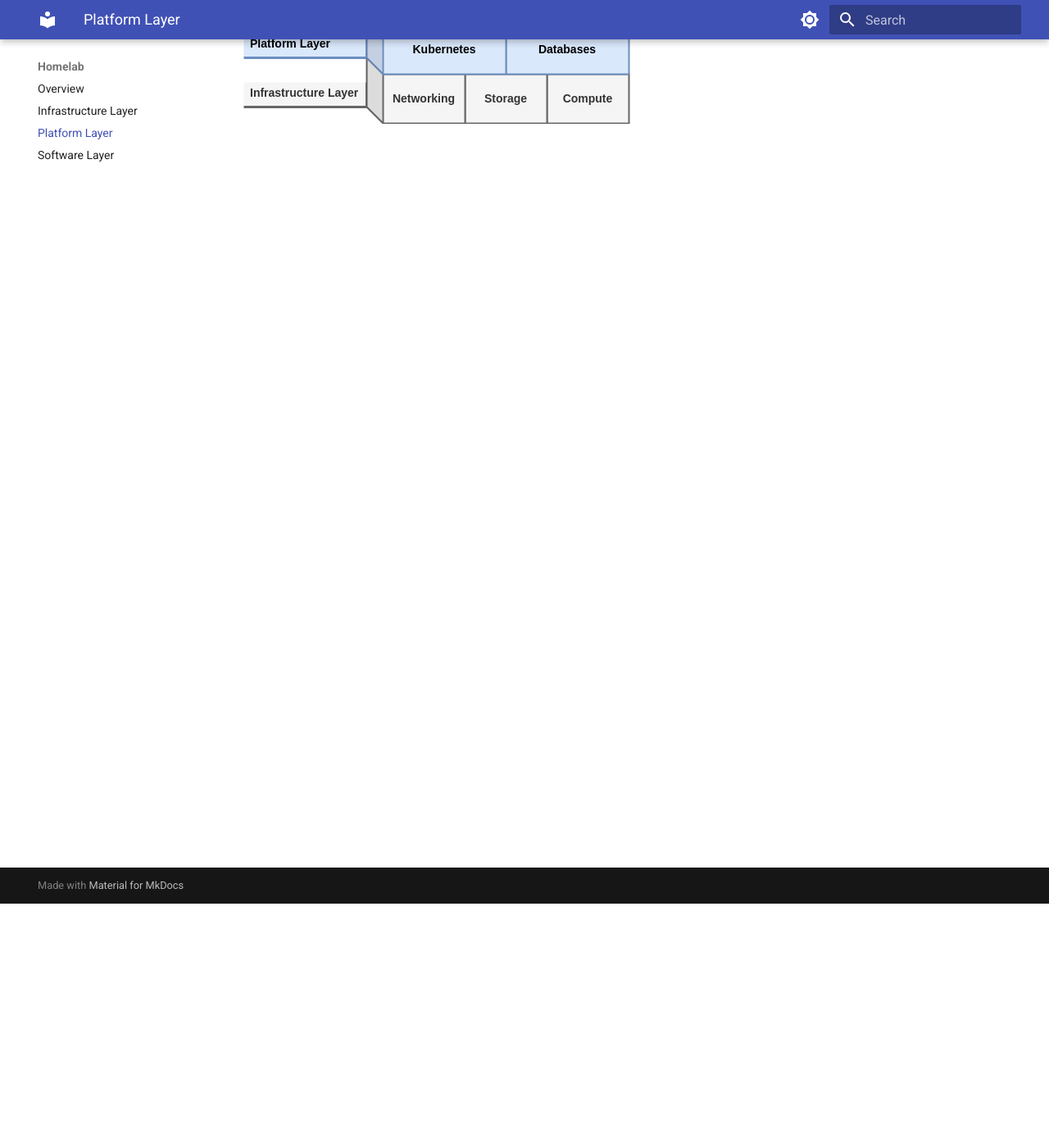
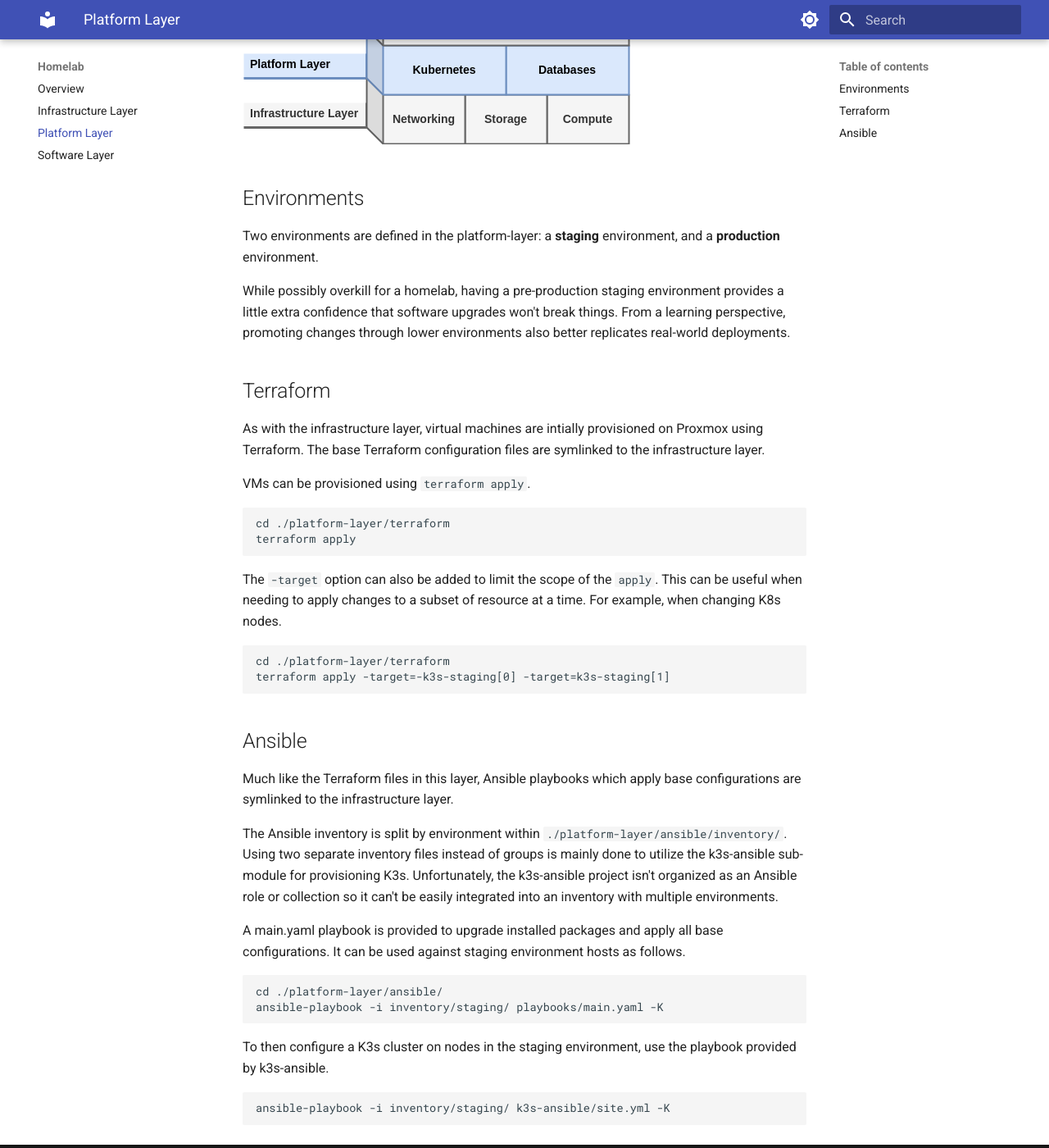
Before and after one commit to bcbrookman/homelab, an MkDocs documentation site: the page built from docs/platform-layer.md, in a window 1280 px wide and 1400 px high, scrolled down 298 px. Shown: the whole window at 82% size. Built offline with MkDocs 1.6.1 and Material for MkDocs 9.7.7, drawn with Linux system fonts in a browser that asks for light colours; some of the changed text lies outside the part shown.

Commit message:
Add documentation for pf-layer

````diff
--- a/docs/platform-layer.md
+++ b/docs/platform-layer.md
@@ -1,5 +1,48 @@
 # Platform Layer
 
-This layer provides the environment and runtimes which applications and services are deployed on.
+This layer provides the environment and runtimes which applications and services are deployed on. In other words, it provides the Kubernetes clusters and database management systems consumed by the software layer.
 
 ![layers](assets/homelab-layers-pf.svg)
+
+## Environments
+
+Two environments are defined in the platform-layer: a **staging** environment, and a **production** environment.
+
+While possibly overkill for a homelab, having a pre-production staging environment provides a little extra confidence that software upgrades won't break things. From a learning perspective, promoting changes through lower environments also better replicates real-world deployments.
+
+## Terraform
+
+As with the infrastructure layer, virtual machines are intially provisioned on Proxmox using Terraform. The base Terraform configuration files are symlinked to the infrastructure layer.
+
+VMs can be provisioned using `terraform apply`.
+
+```
+cd ./platform-layer/terraform
+terraform apply
+```
+
+The `-target` option can also be added to limit the scope of the `apply`. This can be useful when needing to apply changes to a subset of resource at a time. For example, when changing K8s nodes.
+
+```
+cd ./platform-layer/terraform
+terraform apply -target=-k3s-staging[0] -target=k3s-staging[1]
+```
+
+## Ansible
+
+Much like the Terraform files in this layer, Ansible playbooks which apply base configurations are symlinked to the infrastructure layer.
+
+The Ansible inventory is split by environment within `./platform-layer/ansible/inventory/`. Using two separate inventory files instead of groups is mainly done to utilize the k3s-ansible sub-module for provisioning K3s. Unfortunately, the k3s-ansible project isn't organized as an Ansible role or collection so it can't be easily integrated into an inventory with multiple environments.
+
+A main.yaml playbook is provided to upgrade installed packages and apply all base configurations. It can be used against staging environment hosts as follows.
+
+```
+cd ./platform-layer/ansible/
+ansible-playbook -i inventory/staging/ playbooks/main.yaml -K
+```
+
+To then configure a K3s cluster on nodes in the staging environment, use the playbook provided by k3s-ansible.
+
+```
+ansible-playbook -i inventory/staging/ k3s-ansible/site.yml -K
+```
````
